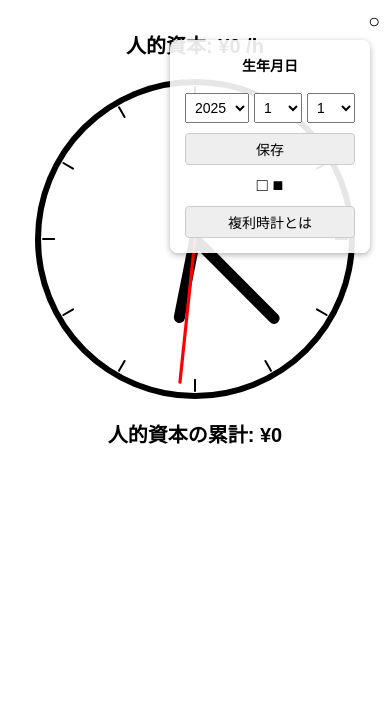
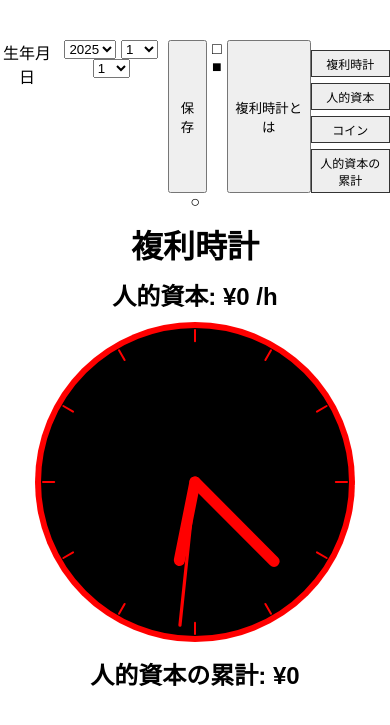
Before and after one commit to babaginji/invest_clock, a Flask app: page / in a window 390 px wide. Shown: the top 725 px of the page. Run offline with Flask 3, Linux system fonts and the light colour scheme.

Commit message:
Fix responsive design for mobile

```diff
--- a/static/style.css
+++ b/static/style.css
@@ -1,217 +1,140 @@
-/* --------------------
-   基本レイアウト
--------------------- */
+/* =============================
+   全体レイアウト
+============================= */
 body {
     font-family: Arial, sans-serif;
+    background: white;
+    color: black;
     margin: 0;
-    padding: 0;
-    --bg-color: white;       /* 背景色変数（テーマ用） */
-    --text-color: black;     /* 文字色変数（テーマ用） */
-    background-color: var(--bg-color);
-    color: var(--text-color);
+    text-align: center;
+}
+
+body.dark-mode {
+    background: black;
+    color: white;
 }
 
 .container {
-    width: 90%;
-    max-width: 500px;
-    margin: 0 auto;
-    text-align: center;
-    padding-top: 20px;
+    margin-top: 40px;
 }
 
-/* --------------------
-   誕生日入力ボックス
--------------------- */
-.birthday-box {
-    position: absolute;
-    top: 40px;
-    right: 20px;
-    display: flex;
-    flex-direction: column;
-    background-color: rgba(255,255,255,0.9);
-    padding: 15px;
-    border-radius: 8px;
-    box-shadow: 0 2px 6px rgba(0,0,0,0.3);
-    gap: 10px;
-    z-index: 10;
+/* =============================
+   人的資本と累計の表示
+============================= */
+h1, h2 {
+    margin: 10px 0;
 }
 
-.birthday-box select {
-    padding: 5px;
-    font-size: 14px;
-}
-
-.birthday-box button {
-    padding: 5px 10px;
-    cursor: pointer;
-    border-radius: 4px;
-}
-
-/* 年/月/日セレクトボックス行 */
-.select-row {
-    display: flex;
-    align-items: center;
-    justify-content: center;
-    gap: 5px;
-}
-
-/* --------------------
-   右上丸ボタン
--------------------- */
-.birthday-toggle {
-    position: absolute;
-    top: 10px;
-    right: 10px;
-    font-size: 20px;
-    cursor: pointer;
-    z-index: 15;
-}
-/* 右上ボックスのタイトル */
-.birthday-box .box-title {
-    font-weight: bold;
-    margin-bottom: 8px;
-    text-align: center;
-    font-size: 14px;
-}
-
-/* --------------------
-   人的資本表示
--------------------- */
-#timeValue {
-    font-size: 20px;
-    font-weight: bold;
-    margin-top: 10px;
-}
-
-#totalValue {
-    margin-top: 20px;
-    font-size: 20px;
-    font-weight: bold;
-}
-
-/* --------------------
+/* =============================
    時計
--------------------- */
+============================= */
 .clock-wrapper {
     position: relative;
-    width: 320px;
-    height: 320px;
-    margin: 20px auto;
+    display: inline-block;
 }
 
 #clockCanvas {
-    width: 100%;
-    height: 100%;
-    border-radius: 50%; /* 円形 */
+    background: white;
+    border-radius: 50%;
 }
 
-/* --------------------
+/* =============================
    コインアニメーション
--------------------- */
+============================= */
 #coinContainer {
     position: absolute;
     top: 50%;
     left: 50%;
-    transform: translate(-50%, 0);
-    width: 100%;
+    transform: translate(-50%, -50%);
     pointer-events: none;
 }
 
 .coin {
     position: absolute;
-    background-color: gold;
+    font-size: 14px;
+    background: gold;
+    border-radius: 50%;
+    padding: 6px 10px;
     color: black;
-    padding: 2px 6px;
-    border-radius: 50%;
-    font-size: 12px;
     font-weight: bold;
-    opacity: 0.9;
+    white-space: nowrap;
 }
 
-/* --------------------
-   テーマ切替ボタン
--------------------- */
-.theme-switch {
-    display: flex;
-    justify-content: center;
-    gap: 5px;
+/* =============================
+   右上メニュー
+============================= */
+.age-toggle {
+    position: fixed;
+    top: 10px;
+    right: 10px;
+    font-size: 22px;
+    cursor: pointer;
 }
 
-.theme-btn {
-    cursor: pointer;
-    font-size: 18px;
+.age-box {
+    position: fixed;
+    top: 40px;
+    right: 10px;
+    background: rgba(255,255,255,0.9);
+    padding: 15px;
+    border-radius: 8px;
+    display: none;
+    flex-direction: column;
+    gap: 10px;
+    z-index: 1000;
 }
 
-
-/* --------------------
-   複利時計説明ボックス
--------------------- */
-.explanation-box {
-    display: none;
-    position: fixed;
-    top: 50%;
-    left: 50%;
-    width: 80%;
-    max-width: 400px;
-    max-height: 60%;        /* 高さ制限を追加 */
-    overflow-y: auto;       /* 縦スクロール可能に */
-    background-color: white;
-    color: black;
-    padding: 20px;
-    border-radius: 10px;
-    box-shadow: 0 4px 10px rgba(0,0,0,0.5);
-    transform: translate(-50%, -50%);
-    z-index: 20;
+.age-box button {
+    margin-top: 8px;
 }
 
-/* 説明ボックス内タイトル */
-.explanation-box h3 {
-    margin-top: 0;
-    font-size: 18px;
+/* 白黒切替ボタン */
+.color-switch {
+    display: flex;
+    gap: 8px;
+    font-size: 20px;
+    cursor: pointer;
+}
+/* 表示/非表示切替ボタン */
+.toggle-buttons {
+    margin-top: 10px;
+    display: flex;
+    flex-direction: column;
+    gap: 6px;
+}
+.toggle-btn {
+    padding: 4px;
+    border: 1px solid #333;
+    background: #eee;
+    cursor: pointer;
+    font-size: 12px;
+}
+.toggle-btn.inactive {
+    background: #f88; /* 非表示時 赤 */
+    color: white;
 }
 
-/* 説明文 */
-.explanation-box p {
-    font-size: 14px;
-    line-height: 1.4;
+/* =============================
+   説明ボックス
+============================= */
+.explanation-box {
+    position: fixed;
+    top: 5%;
+    left: 50%;
+    transform: translateX(-50%);
+    width: 90%;
+    height: 85%;
+    background: rgba(255,255,255,0.95);
+    border-radius: 12px;
+    padding: 20px;
+    box-shadow: 0 4px 20px rgba(0,0,0,0.3);
+    display: none;
+    overflow: hidden;
+    z-index: 2000;
 }
 
-
-.explanation-box h3 {
-    margin-top: 0;
-    font-size: 18px;
+.scroll-content {
+    height: calc(100% - 40px);
+    overflow-y: auto;
+    padding-right: 10px;
 }
-
-.explanation-box p {
-    font-size: 14px;
-    line-height: 1.4;
-}
-
-/* --------------------
-   テーマ: 白
--------------------- */
-.light-theme {
-    --bg-color: white;
-    --text-color: black;
-}
-
-/* --------------------
-   テーマ: 黒
--------------------- */
-.dark-theme {
-    --bg-color: black;
-    --text-color: white;
-}
-
-/* --------------------
-   ボタン全般
--------------------- */
-button {
-    background-color: #eee;
-    border: 1px solid #ccc;
-    font-size: 14px;
-}
-
-button:hover {
-    background-color: #ddd;
-}
--- a/templates/clock.html
+++ b/templates/clock.html
@@ -9,12 +9,9 @@
 <body class="light-theme">
     <div class="container">
 
-        <!-- 年齢入力ボックス → 生年月日入力ボックス -->
+        <!-- 生年月日入力ボックス -->
         <div id="birthdayBox" class="birthday-box">
-    <!-- タイトル追加 -->
             <div class="box-title">生年月日</div>
-
-    <!-- 年/月/日セレクトボックス -->
             <div class="select-row">
                 <select id="birthYear"></select>
                 <select id="birthMonth"></select>
@@ -22,7 +19,7 @@
             </div>
             <button id="saveBirthdayBtn">保存</button>
 
-    <!-- □■とテーマ切替 -->
+            <!-- テーマ切替 -->
             <div class="theme-switch">
                 <span id="lightBtn" class="theme-btn">□</span>
                 <span id="darkBtn" class="theme-btn">■</span>
@@ -30,14 +27,24 @@
 
             <!-- 複利時計説明ボタン -->
             <button id="showExplanationBtn">複利時計とは</button>
+
+            <!-- 表示/非表示切替ボタン -->
+            <div class="toggle-buttons">
+                <button class="toggle-btn" data-target="title">複利時計</button>
+                <button class="toggle-btn" data-target="timeValue">人的資本</button>
+                <button class="toggle-btn" data-target="coinContainer">コイン</button>
+                <button class="toggle-btn" data-target="totalValue">人的資本の累計</button>
+            </div>
         </div>
 
-
-        <!-- 右上の丸 -->
+        <!-- 右上の○ -->
         <div id="birthdayToggle" class="birthday-toggle">○</div>
 
-        <!-- 人的資本表示 -->
-        <h1 id="timeValue">人的資本: ¥0 /h</h1>
+        <!-- 大見出し -->
+        <h1 id="title">複利時計</h1>
+
+        <!-- 人的資本 -->
+        <h2 id="timeValue">人的資本: ¥0 /h</h2>
 
         <!-- 時計 -->
         <div class="clock-wrapper">
@@ -45,25 +52,31 @@
             <div id="coinContainer"></div>
         </div>
 
-        <!-- 人的資本累計 -->
+        <!-- 累計 -->
         <h2 id="totalValue">人的資本の累計: ¥0</h2>
 
-        <!-- 説明ボックス（非表示） -->
+        <!-- 説明ボックス -->
         <div id="explanationBox" class="explanation-box">
             <h3>複利時計の説明</h3>
+            <div class="explanation-content">
                 <p>
-                「時は金なり」。誰もが耳にしたことのある言葉ですが、その本当の意味を実感できている人は少ないのではないでしょうか。人は生まれたとき、膨大な人的資本（時間）を持っています。複利時計は日本人の平均寿命84歳、平均時給2600円をもとに、人生全体の時間の価値をお金用いて可視化しています。人生において、時間（人的資本）とお金（金融資産）の合計は常に一定になります。若いときは時間という大きな資本を持ち、年齢とともにそれを働いてお金に変えていきます。若いときは人的資本の比重が圧倒的に大きく、年齢を重ねるごとに金融資産の比重が増えていきます。金融資産は投資によって指数関数的に増加します。例えばs&p500などに投資すれば年利7%の増加が期待できます。そして重要なのは、人的資本も同じように指数関数的に減少していっているということです。金融資産が指数関数的に増加するということは、人的資本が単純に直線的に減っていくのではなく、指数関数的に加速しながら減少していっているということを表します。つまり、時間の価値は「一定に失われていく」のではなく、想像以上の速さで消えていっているのです。お金の大切さはわかっていても、若さの価値がいかに大きいかに気づいている人は多くありません。例えば、22歳の1時間の人的資本価値は約17万円に相当します。これは単なる比喩ではなく、2600円をS&P500で運用すれば84歳時点で17万円に成長するという現実の数字です。つまり、若い時間はすでに巨大な金融資産に匹敵する価値を秘めており、それをどう使うかによって未来が大きく変わります。複利時計は、その「見えない時間の価値」を可視化するためのツールです。画面に表示される数字は、今この瞬間に失われている人的資本の大きさを表します。それはあまりに大きく、時に疑いたくなるかもしれません。しかし、それが「今の」あなたの時間の真の価値なのです。若ければ若いほど時間の価値は高く、最も価値のある瞬間は常に「今」です。人的資本は待ってくれません。だからこそ、この時計はあなたの背中を押します。やる気が出ないとだらだらしている場合ではありません。立ち止まるのではなく、行動するのは今しかないのです。複利時計はあなたの「今の価値」を常に示してくれます。
+                    「時は金なり」…。人は生まれたとき、膨大な人的資本（時間）を持っています。<br>
+                    複利時計は日本人の平均寿命84歳、平均時給2600円をもとに、人生全体の時間の価値を可視化します。<br><br>
+                    若いときは人的資本の比重が大きく、年齢とともにそれを働いてお金に変えていきます。<br>
+                    時間の価値は直線的にではなく指数関数的に減少していきます。<br>
+                    この時計は、その「今」の価値を常に示し、あなたの行動を後押しするためのツールです。
                 </p>
+            </div>
         </div>
     </div>
 
     <script>
         // ---------------------------
-        // 定数設定
+        // 定数
         // ---------------------------
         const TARGET_AGE = 84;
         const ANNUAL_INTEREST = 0.07;
-        const CURRENT_HOURLY_VALUE = 2600;  // 現在の1時間あたり人的資本
+        const CURRENT_HOURLY_VALUE = 2600;
         const COIN_FADE_TIME = 2000;
 
         // ---------------------------
@@ -72,9 +85,7 @@
         let birthDate = null;
         let totalValue = 0;
 
-        // ---------------------------
-        // 年齢計算（年＋日数）
-        // ---------------------------
+        // 年齢（日数）計算
         function getAgeInDays(birth) {
             const today = new Date();
             const diff = today - birth;
@@ -84,27 +95,17 @@
             return { years: ageYears, days: ageDays, totalDays: ageInDays };
         }
 
-        // ---------------------------
-        // 84歳までの複利計算
-        // ---------------------------
+        // 複利計算（年＋日）
         function calculateFutureHourlyValue(ageYears, ageDays) {
             const remainingYears = TARGET_AGE - ageYears - 1;
             const remainingDays = Math.round(365.25 - ageDays);
             const perSecond = CURRENT_HOURLY_VALUE / 3600;
-
-            // 残り年数の複利
             let valueAfterYears = perSecond * Math.pow(1 + ANNUAL_INTEREST, remainingYears);
-
-            // 日利換算（年利7%）
             const dailyRate = Math.pow(1 + ANNUAL_INTEREST, 1/365.25) - 1;
-            let valueAfterDays = valueAfterYears * Math.pow(1 + dailyRate, remainingDays);
-
-            return valueAfterDays;
+            return valueAfterYears * Math.pow(1 + dailyRate, remainingDays);
         }
 
-        // ---------------------------
-        // 現在価値表示更新
-        // ---------------------------
+        // 人的資本更新
         function updateTimeValue() {
             if (!birthDate) return;
             const age = getAgeInDays(birthDate);
@@ -115,18 +116,14 @@
             return fv_per_second;
         }
 
-        // ---------------------------
-        // 累計値更新
-        // ---------------------------
+        // 累計更新
         function updateTotalValue(fv_per_second) {
             totalValue += fv_per_second;
             document.getElementById('totalValue').textContent =
                 `人的資本の累計: ¥${totalValue.toFixed(0)}`;
         }
 
-        // ---------------------------
         // 誕生日保存
-        // ---------------------------
         function saveBirthday() {
             const y = parseInt(document.getElementById('birthYear').value);
             const m = parseInt(document.getElementById('birthMonth').value);
@@ -139,184 +136,136 @@
             updateTotalValue(fv_per_second);
         }
 
-        // ---------------------------
-        // 誕生日入力ボックス表示/非表示
-        // ---------------------------
-        function showBirthdayBox() { document.getElementById('birthdayBox').style.display='flex'; }
-        function hideBirthdayBox() { document.getElementById('birthdayBox').style.display='none'; }
+        // ボックス表示/非表示
+        function showBirthdayBox(){ document.getElementById('birthdayBox').style.display='flex'; }
+        function hideBirthdayBox(){ document.getElementById('birthdayBox').style.display='none'; }
+        function showExplanationBox(){ document.getElementById('explanationBox').style.display='block'; }
+        function hideExplanationBox(){ document.getElementById('explanationBox').style.display='none'; }
 
-        // ---------------------------
-        // 説明ボックス表示/非表示
-        // ---------------------------
-        function showExplanationBox() {
-            document.getElementById('explanationBox').style.display='block';
-        }
-        function hideExplanationBox() {
-            document.getElementById('explanationBox').style.display='none';
-        }
+        // 外部クリックで閉じる
+        document.addEventListener('click', function(e){
+            const bBox=document.getElementById('birthdayBox');
+            const toggle=document.getElementById('birthdayToggle');
+            const expBox=document.getElementById('explanationBox');
+            const explainBtn=document.getElementById('showExplanationBtn');
 
-        // ---------------------------
-        // 外部クリックでボックス非表示
-        // ---------------------------
-        document.addEventListener('click', function(e){
-            const bBox = document.getElementById('birthdayBox');
-            const toggle = document.getElementById('birthdayToggle');
-            const expBox = document.getElementById('explanationBox');
-            const explainBtn = document.getElementById('showExplanationBtn');
-
-            if(!bBox.contains(e.target) && !toggle.contains(e.target)){
-                hideBirthdayBox();
-            }
-
-            if(!expBox.contains(e.target) && e.target !== explainBtn){
-                hideExplanationBox();
-            }
+            if(!bBox.contains(e.target)&&!toggle.contains(e.target)){ hideBirthdayBox(); }
+            if(!expBox.contains(e.target)&&e.target!==explainBtn){ hideExplanationBox(); }
         });
 
-        // ---------------------------
-        // 時計描画
-        // ---------------------------
-        function drawClock() {
-            const canvas = document.getElementById('clockCanvas');
-            const ctx = canvas.getContext('2d');
-            const radius = canvas.height / 2;
-            ctx.translate(radius, radius);
-
-            setInterval(() => {
-                drawFace(ctx, radius);
-                drawTime(ctx, radius);
-            }, 1000);
+        // 時計
+        function drawClock(){
+            const canvas=document.getElementById('clockCanvas');
+            const ctx=canvas.getContext('2d');
+            const radius=canvas.height/2;
+            ctx.translate(radius,radius);
+            setInterval(()=>{
+                drawFace(ctx,radius);
+                drawTime(ctx,radius);
+            },1000);
         }
-
-        function drawFace(ctx, radius){
-            ctx.clearRect(-radius, -radius, radius*2, radius*2);
+        function drawFace(ctx,radius){
+            ctx.clearRect(-radius,-radius,radius*2,radius*2);
             ctx.beginPath();
-            ctx.arc(0, 0, radius-2, 0, 2*Math.PI);
-            ctx.fillStyle = getComputedStyle(document.body).getPropertyValue('--bg-color');
+            ctx.arc(0,0,radius-2,0,2*Math.PI);
+            ctx.fillStyle=getComputedStyle(document.body).getPropertyValue('--bg-color');
             ctx.fill();
-            ctx.strokeStyle = getComputedStyle(document.body).getPropertyValue('--text-color');
-            ctx.lineWidth = radius*0.05;
-            ctx.stroke();
-
-            for(let num=1; num<=12; num++){
-                const ang = num*Math.PI/6;
+            ctx.strokeStyle=getComputedStyle(document.body).getPropertyValue('--text-color');
+            ctx.lineWidth=radius*0.05; ctx.stroke();
+            for(let num=1;num<=12;num++){
+                const ang=num*Math.PI/6;
                 ctx.beginPath();
-                const innerR = radius*0.88;
-                const outerR = radius*0.95;
-                ctx.moveTo(innerR*Math.sin(ang), -innerR*Math.cos(ang));
-                ctx.lineTo(outerR*Math.sin(ang), -outerR*Math.cos(ang));
-                ctx.strokeStyle = getComputedStyle(document.body).getPropertyValue('--text-color');
-                ctx.lineWidth = 2;
-                ctx.stroke();
+                const innerR=radius*0.88, outerR=radius*0.95;
+                ctx.moveTo(innerR*Math.sin(ang),-innerR*Math.cos(ang));
+                ctx.lineTo(outerR*Math.sin(ang),-outerR*Math.cos(ang));
+                ctx.strokeStyle=getComputedStyle(document.body).getPropertyValue('--text-color');
+                ctx.lineWidth=2; ctx.stroke();
             }
         }
-
-        function drawTime(ctx, radius){
-            const now = new Date();
-            let hour = now.getHours()%12;
-            let minute = now.getMinutes();
-            let second = now.getSeconds();
-
-            hour = (hour*Math.PI/6)+(minute*Math.PI/(6*60))+(second*Math.PI/(360*60));
-            drawHand(ctx, hour, radius*0.5, radius*0.07);
-
-            minute = (minute*Math.PI/30)+(second*Math.PI/(30*60));
-            drawHand(ctx, minute, radius*0.7, radius*0.07);
-
-            second = second*Math.PI/30;
-            drawHand(ctx, second, radius*0.9, radius*0.02,'red');
-
+        function drawTime(ctx,radius){
+            const now=new Date();
+            let hour=now.getHours()%12,minute=now.getMinutes(),second=now.getSeconds();
+            hour=(hour*Math.PI/6)+(minute*Math.PI/(6*60))+(second*Math.PI/(360*60));
+            drawHand(ctx,hour,radius*0.5,radius*0.07);
+            minute=(minute*Math.PI/30)+(second*Math.PI/(30*60));
+            drawHand(ctx,minute,radius*0.7,radius*0.07);
+            second=second*Math.PI/30;
+            drawHand(ctx,second,radius*0.9,radius*0.02,'red');
             if(birthDate){
-                const fv_per_second = updateTimeValue();
+                const fv_per_second=updateTimeValue();
                 updateTotalValue(fv_per_second);
                 startCoinAnimation(fv_per_second);
             }
         }
-
-        function drawHand(ctx, pos, length, width, color=null){
-            ctx.beginPath();
-            ctx.lineWidth = width;
-            ctx.lineCap = 'round';
-            ctx.strokeStyle = color||getComputedStyle(document.body).getPropertyValue('--text-color');
-            ctx.moveTo(0,0);
-            ctx.rotate(pos);
-            ctx.lineTo(0, -length);
-            ctx.stroke();
-            ctx.rotate(-pos);
+        function drawHand(ctx,pos,length,width,color=null){
+            ctx.beginPath(); ctx.lineWidth=width; ctx.lineCap='round';
+            ctx.strokeStyle=color||getComputedStyle(document.body).getPropertyValue('--text-color');
+            ctx.moveTo(0,0); ctx.rotate(pos); ctx.lineTo(0,-length); ctx.stroke(); ctx.rotate(-pos);
+        }
+        function startCoinAnimation(valuePerSecond){
+            const container=document.getElementById('coinContainer');
+            const coin=document.createElement('div'); coin.className='coin';
+            coin.textContent=`¥${valuePerSecond.toFixed(0)}`;
+            container.appendChild(coin);
+            const offsetX=(Math.random()-0.5)*40;
+            coin.style.left=`calc(50% + ${offsetX}px)`;
+            coin.animate([{transform:'translateY(0)',opacity:1},{transform:'translateY(100px)',opacity:0}],
+                {duration:COIN_FADE_TIME,easing:'ease-out'});
+            setTimeout(()=>container.removeChild(coin),COIN_FADE_TIME);
         }
 
-        function startCoinAnimation(valuePerSecond){
-            const coinContainer = document.getElementById('coinContainer');
-            const coin = document.createElement('div');
-            coin.className='coin';
-            coin.textContent=`¥${valuePerSecond.toFixed(0)}`;
-            coinContainer.appendChild(coin);
-            const offsetX = (Math.random()-0.5)*40;
-            coin.style.left=`calc(50% + ${offsetX}px)`;
-            coin.animate([
-                { transform: 'translateY(0)', opacity: 1},
-                { transform: 'translateY(100px)', opacity: 0}
-            ], { duration: COIN_FADE_TIME, easing:'ease-out' });
-            setTimeout(()=>coinContainer.removeChild(coin), COIN_FADE_TIME);
+        // テーマ切替
+        function setTheme(theme){
+            if(theme==='dark'){document.body.classList.remove('light-theme');document.body.classList.add('dark-theme');}
+            else{document.body.classList.remove('dark-theme');document.body.classList.add('light-theme');}
+            localStorage.setItem('theme',theme);
         }
 
-        // ---------------------------
-        // テーマ切替
-        // ---------------------------
-        function setTheme(theme){
-            if(theme==='dark'){
-                document.body.classList.remove('light-theme');
-                document.body.classList.add('dark-theme');
-            }else{
-                document.body.classList.remove('dark-theme');
-                document.body.classList.add('light-theme');
-            }
-            localStorage.setItem('theme', theme);
+        // 表示/非表示切替
+        function initToggleButtons(){
+            document.querySelectorAll('.toggle-btn').forEach(btn=>{
+                const targetId=btn.dataset.target;
+                const target=document.getElementById(targetId);
+                let hidden=localStorage.getItem('hide_'+targetId)==='true';
+                if(hidden){target.style.display='none';btn.classList.add('inactive');}
+                btn.addEventListener('click',()=>{
+                    hidden=!hidden;
+                    target.style.display=hidden?'none':'';
+                    btn.classList.toggle('inactive',hidden);
+                    localStorage.setItem('hide_'+targetId,hidden);
+                });
+            });
         }
 
-        // ---------------------------
-        // 誕生日セレクトボックス初期化
-        // ---------------------------
+        // 誕生日セレクト初期化
         function initBirthdaySelectors(){
-            const yearSel=document.getElementById('birthYear');
-            const monthSel=document.getElementById('birthMonth');
-            const daySel=document.getElementById('birthDay');
+            const ySel=document.getElementById('birthYear');
+            const mSel=document.getElementById('birthMonth');
+            const dSel=document.getElementById('birthDay');
             const thisYear=new Date().getFullYear();
-            for(let y=thisYear;y>=1900;y--) yearSel.add(new Option(y,y));
-            for(let m=1;m<=12;m++) monthSel.add(new Option(m,m));
-            for(let d=1;d<=31;d++) daySel.add(new Option(d,d));
+            for(let y=thisYear;y>=1900;y--) ySel.add(new Option(y,y));
+            for(let m=1;m<=12;m++) mSel.add(new Option(m,m));
+            for(let d=1;d<=31;d++) dSel.add(new Option(d,d));
         }
 
-        // ---------------------------
         // 初期化
-        // ---------------------------
         window.onload=function(){
             initBirthdaySelectors();
-
-            // 保存されている誕生日があれば復元
-            const savedBirth = localStorage.getItem('userBirthday');
+            const savedBirth=localStorage.getItem('userBirthday');
             if(savedBirth){
                 birthDate=new Date(savedBirth);
                 document.getElementById('birthYear').value=birthDate.getFullYear();
                 document.getElementById('birthMonth').value=birthDate.getMonth()+1;
                 document.getElementById('birthDay').value=birthDate.getDate();
                 hideBirthdayBox();
-            }else{
-                showBirthdayBox();
-            }
-
-            document.getElementById('birthdayToggle').addEventListener('click', showBirthdayBox);
-            document.getElementById('saveBirthdayBtn').addEventListener('click', saveBirthday);
-
-            document.getElementById('showExplanationBtn').addEventListener('click', showExplanationBox);
-
-            // テーマ初期化
-            const savedTheme = localStorage.getItem('theme')||'light';
-            setTheme(savedTheme);
-
-            document.getElementById('lightBtn').addEventListener('click', ()=>setTheme('light'));
-            document.getElementById('darkBtn').addEventListener('click', ()=>setTheme('dark'));
-
+            }else{ showBirthdayBox(); }
+            document.getElementById('birthdayToggle').addEventListener('click',showBirthdayBox);
+            document.getElementById('saveBirthdayBtn').addEventListener('click',saveBirthday);
+            document.getElementById('showExplanationBtn').addEventListener('click',showExplanationBox);
+            setTheme(localStorage.getItem('theme')||'light');
+            document.getElementById('lightBtn').addEventListener('click',()=>setTheme('light'));
+            document.getElementById('darkBtn').addEventListener('click',()=>setTheme('dark'));
+            initToggleButtons();
             drawClock();
         };
     </script>
```
Lines whose indentation alone changed are shown as unchanged.
